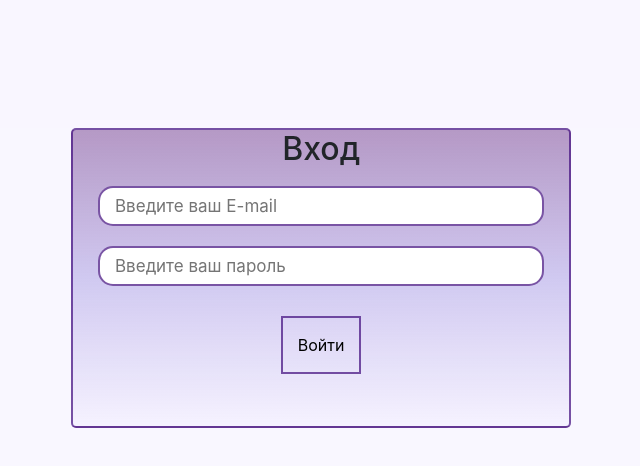
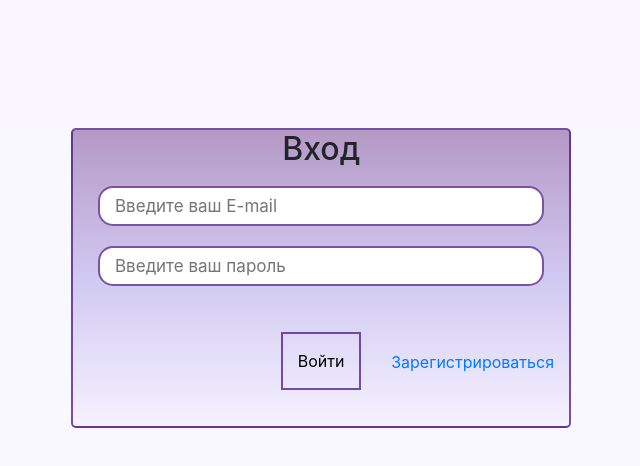
Before and after one commit to badm18/file-storage, a React (Create React App) app: page / in a window 1280 px wide. Shown: the top 466 px of the page, without its empty margins (319-959 px from the left). Built offline with nearby package versions, Linux system fonts and the light colour scheme.

Commit message:
Небольшие изменения

```diff
--- a/src/Components/LoginForm.jsx
+++ b/src/Components/LoginForm.jsx
@@ -16,7 +16,8 @@ export const LoginForm = () => {
                     <input type="password" className="form-body-item" placeholder="Введите ваш пароль" required />
                 </div>
                 <div className="form-footer">
-                <Link to="/mainPage">  <button type="submit">Войти</button></Link>
+                <Link to="/mainPage"><button type="submit">Войти</button></Link>
+                <Link className="link-to-registration" to='/registration'>Зарегистрироваться</Link>
                 </div>
             </form>
         </div>
--- a/src/Components/RegistrationForm.jsx
+++ b/src/Components/RegistrationForm.jsx
@@ -18,20 +18,21 @@ export const RegistrationForm = () => {
     return (
 
         <div className="registration-form">
+            {console.log(inputInfo)}
             <form action="">
                 <div className="form-header">
                     <h2>Форма регистрации</h2>
                 </div>
-                <div className="form-body">
-                    <input name="name" type="text" className="form-body-item" placeholder="Введите ваше имя" onChange={change} required pattern="[A-Za-zА-Яа-я]+"
+                <div className="form-body" onChange={change}>
+                    <input name="name" type="text" className="form-body-item" placeholder="Введите ваше имя"  required pattern="[A-Za-zА-Яа-я]+"
                         title="Должны использоваться только буквы" maxLength="20"
                     />
-                    <input name="surname" type="text" className="form-body-item" placeholder="Введите вашу фамилию" onChange={change} required pattern="[A-Za-zА-Яа-я]+"
+                    <input name="surname" type="text" className="form-body-item" placeholder="Введите вашу фамилию"  required pattern="[A-Za-zА-Яа-я]+"
                         title="Должны использоваться только буквы" maxLength="20"
                     />
-                    <input name="email" type="email" className="form-body-item" placeholder="Введите ваш E-mail" onChange={change} required />
-                    <input name="password" type="password" className="form-body-item" placeholder="Введите ваш пароль" onChange={change} required />
-                    <input name="passwordConfirm" type="password" className="form-body-item" placeholder="Введите пароль еще раз" onChange={change} required />
+                    <input name="email" type="email" className="form-body-item" placeholder="Введите ваш E-mail"  required />
+                    <input name="password" type="password" className="form-body-item" placeholder="Введите ваш пароль"  required />
+                    <input name="passwordConfirm" type="password" className="form-body-item" placeholder="Введите пароль еще раз"  required />
                 </div>
                 <div className="form-footer">
                     <Link to="/mainPage"><button type="submit">Зарегистрироваться</button></Link>
--- a/src/CssFiles/LoginForm.css
+++ b/src/CssFiles/LoginForm.css
@@ -40,7 +40,7 @@
 
 .form-footer {
   position: relative;
-  margin: 20px 0;
+  margin: 36px 0;
 }
 
 .form-footer button {
@@ -57,4 +57,10 @@
 .form-footer button:focus {
   border: 3px solid #6060c1;
 }
+
+.form-footer .link-to-registration {
+  position: absolute;
+  right: 0;
+  top: 18px;
+}
 /*# sourceMappingURL=LoginForm.css.map */
--- a/src/SassFiles/ComponentsStyle/LoginForm.scss
+++ b/src/SassFiles/ComponentsStyle/LoginForm.scss
@@ -31,7 +31,7 @@
 }
 .form-footer{
     position: relative;
-    margin: 20px 0;
+    margin: 36px 0;
     button{
         padding: 15px;
         background: transparent;
@@ -44,5 +44,11 @@
     button:focus{
         border: 3px solid #6060c1;
     }
+    .link-to-registration{
+        position: absolute;
+        right: 0;
+        top: 18px;
+
+    }
 
 }
```
Also changed, not shown: 1 other file (tests, documents, lock files or other folders).
